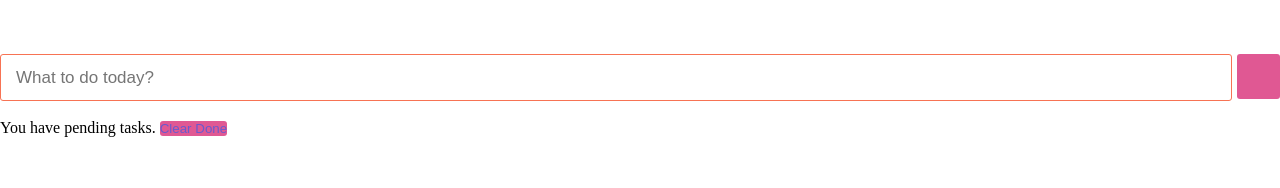
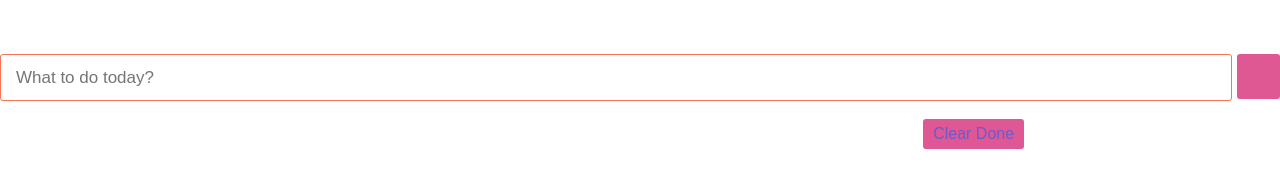
Before and after one commit to chivisto/Todo-Data-Model, a plain HTML site: page index.html in a window 1280 px wide. Drawn offline with Linux system fonts and the light colour scheme.

Commit message:
finished styling

```diff
--- a/styles.css
+++ b/styles.css
@@ -100,3 +100,25 @@ select {
   cursor: pointer;
   transition: all 0.3s ease;
 }
+
+.todoList li:hover span {
+  right: 0;
+}
+
+.footer {
+  display: flex;
+  color: white;
+  justify-content: space-between;
+  margin-top: 20px;
+  align-items: center;
+}
+
+.pending {
+  color: #F77354;
+  border-bottom: 1px solid #F77354;
+}
+
+.footer button {
+  font-size: 16px;
+  padding: 6px 10px;
+}
```
